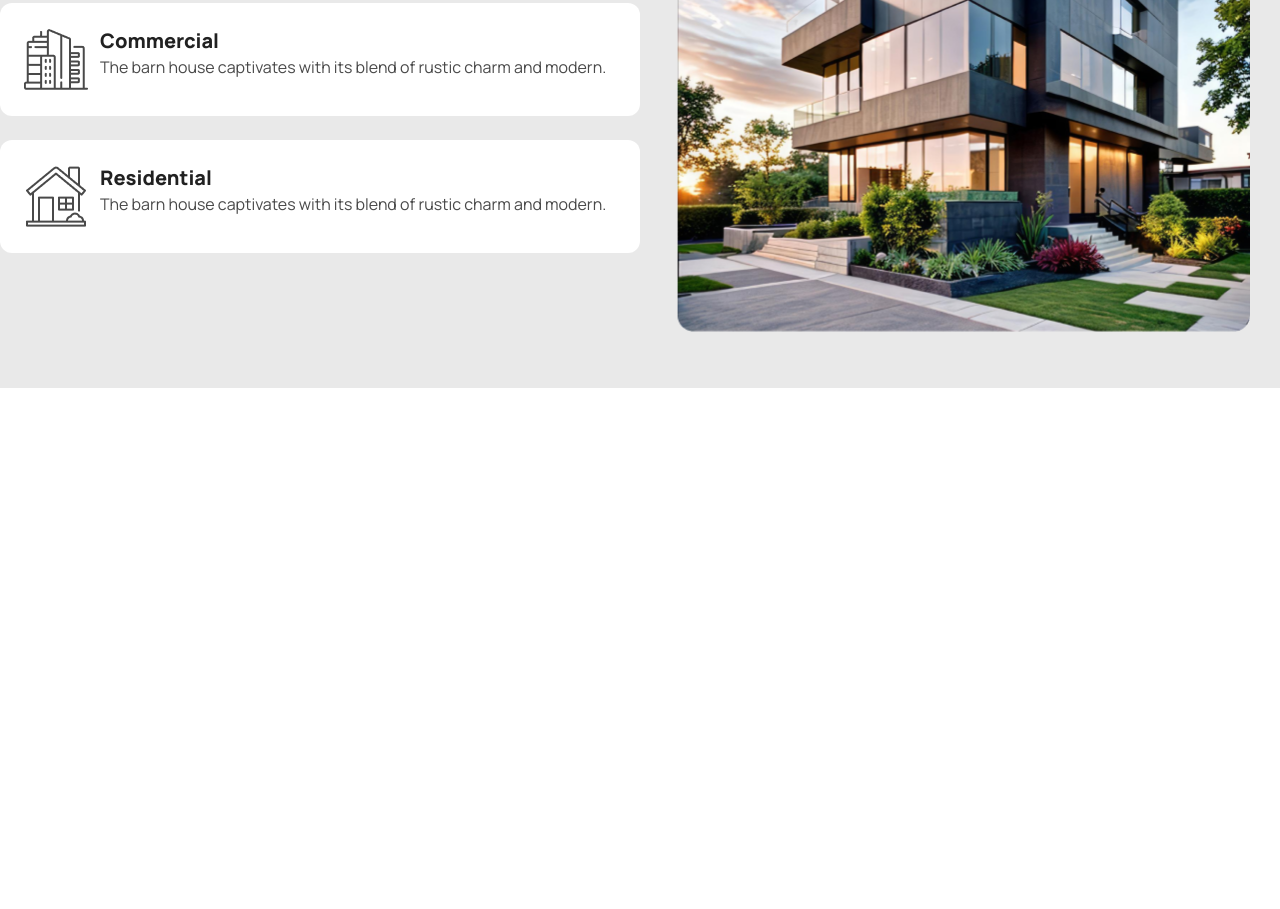
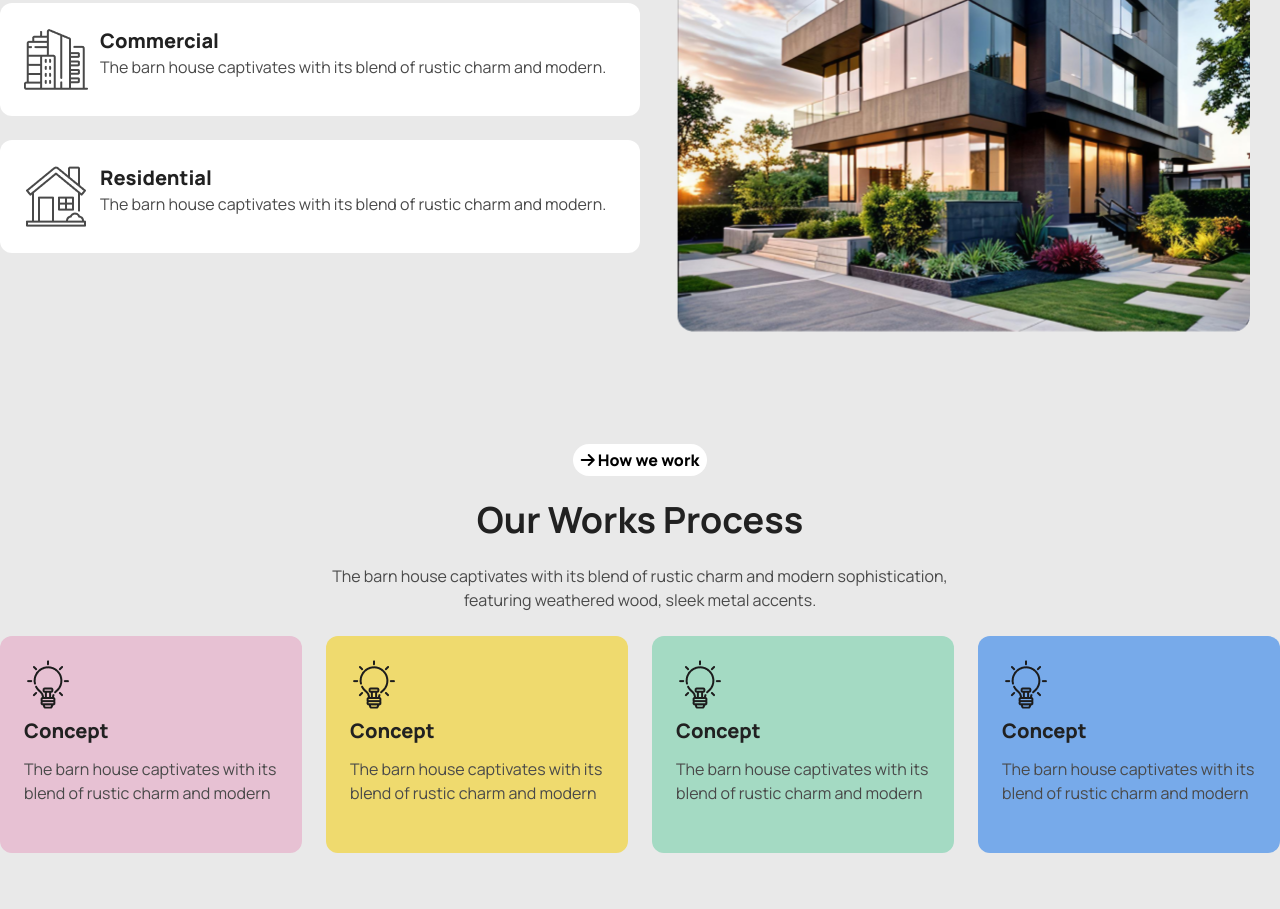
Before and after one commit to AzaxFard/Rinterio-Website, a plain HTML site: page index.html in a window 1280 px wide. Shown: the part 1115-2024 px from the top of the page. Before the commit the page ends 1503 px from the top, so only its background shows below. Drawn offline with nearby package versions, Linux system fonts and the light colour scheme.

Commit message:
Work Process section added

```diff
--- a/index.html
+++ b/index.html
@@ -64,7 +64,7 @@
          </div>
     </header>
     <main class="bg-[#E9E9E9]">
-        <!-- thoughful design -->
+        <!-- thoughtful design section -->
         <section class="max-w-screen-xl mx-auto py-14 flex gap-9">
             <div class="w-1/2">
                 <button class="bg-white rounded-2xl py-1 px-2 font-extrabold mb-6"><i class="fa-solid fa-arrow-right"></i> About us</button>
@@ -90,8 +90,44 @@
             </div>
             <div><img src="Images/Rectangle.png" alt=""></div>
         </section>
+        <!-- work process section -->
+         <section class="max-w-screen-xl mx-auto py-14 gap-9">
+            <div class="text-center">
+                <button class="bg-white rounded-2xl py-1 px-2 font-extrabold mb-6"><i class="fa-solid fa-arrow-right"></i> How we work</button>
+                <h3 class="text-4xl font-bold mb-6 text-[#212121]">Our Works Process</h3>
+                <p class="mb-6 text-[#494949]">The barn house captivates with its blend of rustic charm and modern sophistication, <br> featuring weathered wood, sleek metal accents.</p>
+            </div>
+            <div class="grid grid-cols-4 gap-6">
+                <div class="bg-[#E7C1D3] rounded-xl p-6">
+                    <img class="mb-2" src="Images/concept.png" alt="">
+                    <h5 class="font-extrabold text-xl  text-[#212121] mb-3">Concept</h5>
+                    <p class="mb-6 text-[#494949]">The barn house captivates with its blend of rustic charm and modern </p>
+                </div>
+                <div class="bg-[#EFDA6E] rounded-xl p-6">
+                    <img class="mb-2" src="Images/concept.png" alt="">
+                    <h5 class="font-extrabold text-xl  text-[#212121] mb-3">Concept</h5>
+                    <p class="mb-6 text-[#494949]">The barn house captivates with its blend of rustic charm and modern </p>
+                </div>
+                <div class="bg-[#A4DAC3] rounded-xl p-6">
+                    <img class="mb-2" src="Images/concept.png" alt="">
+                    <h5 class="font-extrabold text-xl  text-[#212121] mb-3">Concept</h5>
+                    <p class="mb-6 text-[#494949]">The barn house captivates with its blend of rustic charm and modern </p>
+                </div>
+                <div class="bg-[#77AAEA] rounded-xl p-6">
+                    <img class="mb-2" src="Images/concept.png" alt="">
+                    <h5 class="font-extrabold text-xl  text-[#212121] mb-3">Concept</h5>
+                    <p class="mb-6 text-[#494949]">The barn house captivates with its blend of rustic charm and modern </p>
+                </div>
+            </div>
+         </section>
+         <!-- latest portfolio section -->
+         <section>
+
+         </section>
     </main>
-    <footer></footer>
+    <footer>
+
+    </footer>
 </body>
 
 </html>
```
